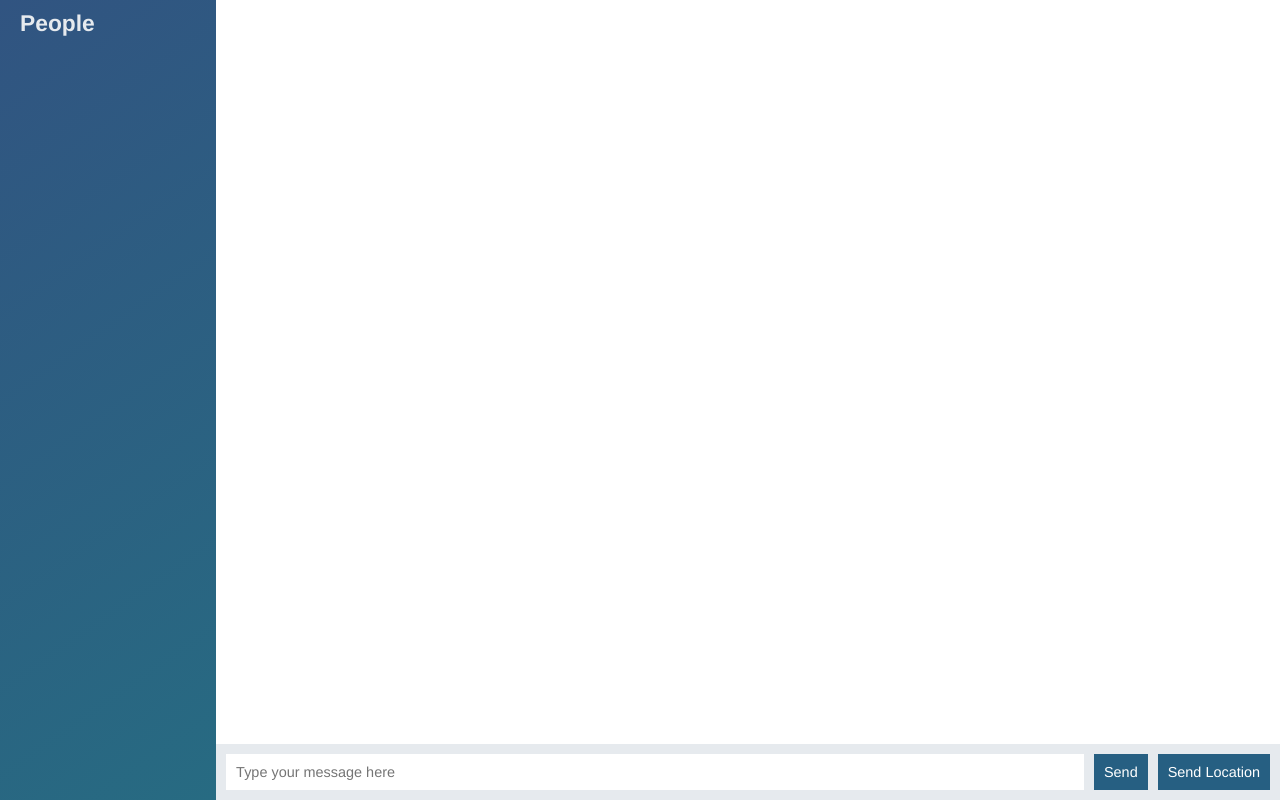
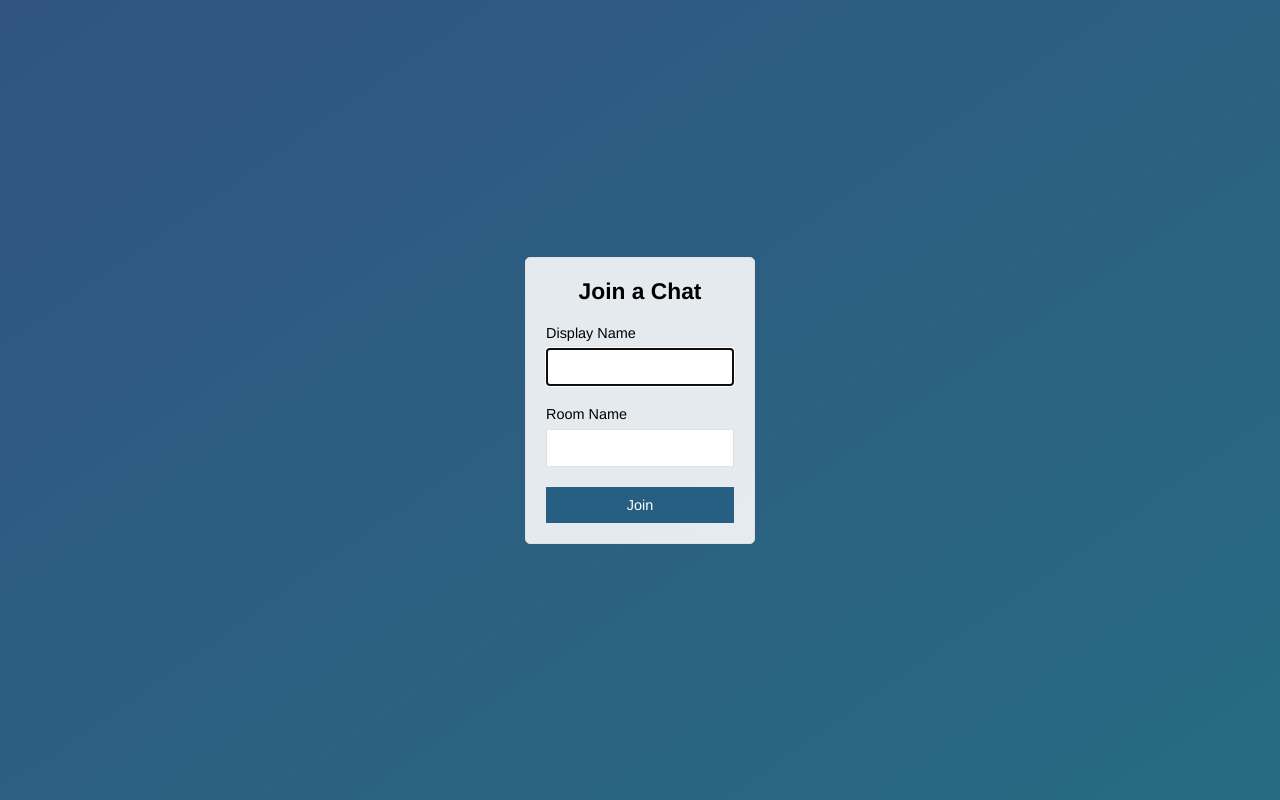
Before and after one commit to AswinAK/Node-ChatApp, a website: page public/index.html in a window 1280 px wide. Drawn offline with nearby package versions, Linux system fonts and the light colour scheme; some packages are replaced by stand-ins of ours; no server answers.

Commit message:
Added Join page

```diff
--- a/public/index.html
+++ b/public/index.html
@@ -1,52 +1,33 @@
 <!DOCTYPE html>
 <html>
     <head>
+        <meta charset="utf-8">
+        <title>Join | ChatApp</title>
         <link rel="stylesheet" href="/css/styles.css">
-        <link rel="stylesheet" href="/css/map.css">
+        <meta name="viewport", content="width=device-width, initial-scale=1, user-scalable=no">
+
     </head>
 
-    <body class="chat">
-        <div class="chat__sidebar">
-            <h3>People</h3>
-            <div id="users"></div>
-        </div>
-
-        <div class="chat__main">
-
-            <div id="map" style="height: 100%"></div>
-
-            <ol id= "mview" class="chat_messages" style="list-style-type:none"></ol>
-
-            <div class="chat__footer">
-                <form id="message-form">
-                    <input type="text" name="message" id="message-text" placeholder="Type your message here" autocomplete="off">
-                    <button>Send</button>
-                </form>
-                <button id="loc-button">Send Location</button>
-            </div>
-        </div>
-
-        <script id="message-template" type="text/template">
-            <li class="message">
-                <div class="message__title">
-                    <h4>{{from}}</h4>
-                    <span>{{time}}</span>
+    <body class="centered-form">
+        <div class="centered-form__form">
+            <form action="/chat.html">
+                <div class="form-field">
+                    <h3>Join a Chat</h3>
+                </div>
+                <div class="form-field">
+                        <label>Display Name</label>
+                        <input type="text" name="name" autofocus>
+                </div>
+                <div class="form-field">
+                        <label>Room Name</label>
+                        <input type="text" name="room" autofocus>
+                </div>
+                <div class="form-field">
+                        <button>Join</button>
                 </div>
 
-                <div class="message__body">
-                    {{message}}
-                </div>
-
-            </li>
-        </script>
-
-        <script src="/socket.io/socket.io.js"></script>
-        <script src="/js/libs/jquery-3.2.1.min.js"></script>
-        <script src="/js/libs/moment.js"></script>
-        <script src="/js/libs/mustache.js"></script>
-        <script async defer src="https://maps.googleapis.com/maps/api/js?key=AIzaSyAJPLLhGn6mYRTIqndAwMNLBHuLxsAiIWQ&callback=initMap"></script>
-        <script src="/js/index.js"></script>
-
+            </form>
+        </div>
     </body>
 
 </html>
```
Also changed, not shown: public/chat.html (added, +55 -0 lines).
